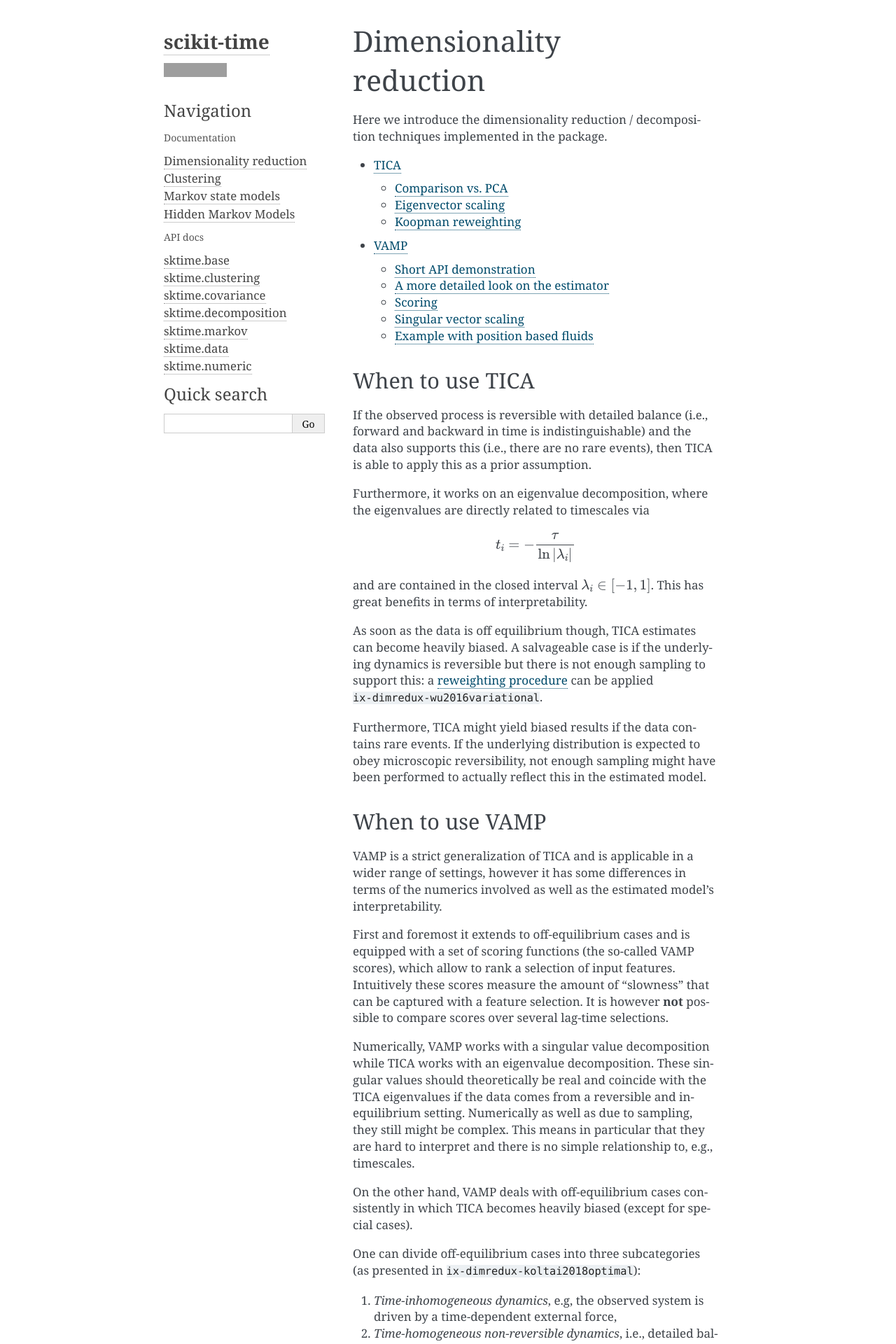
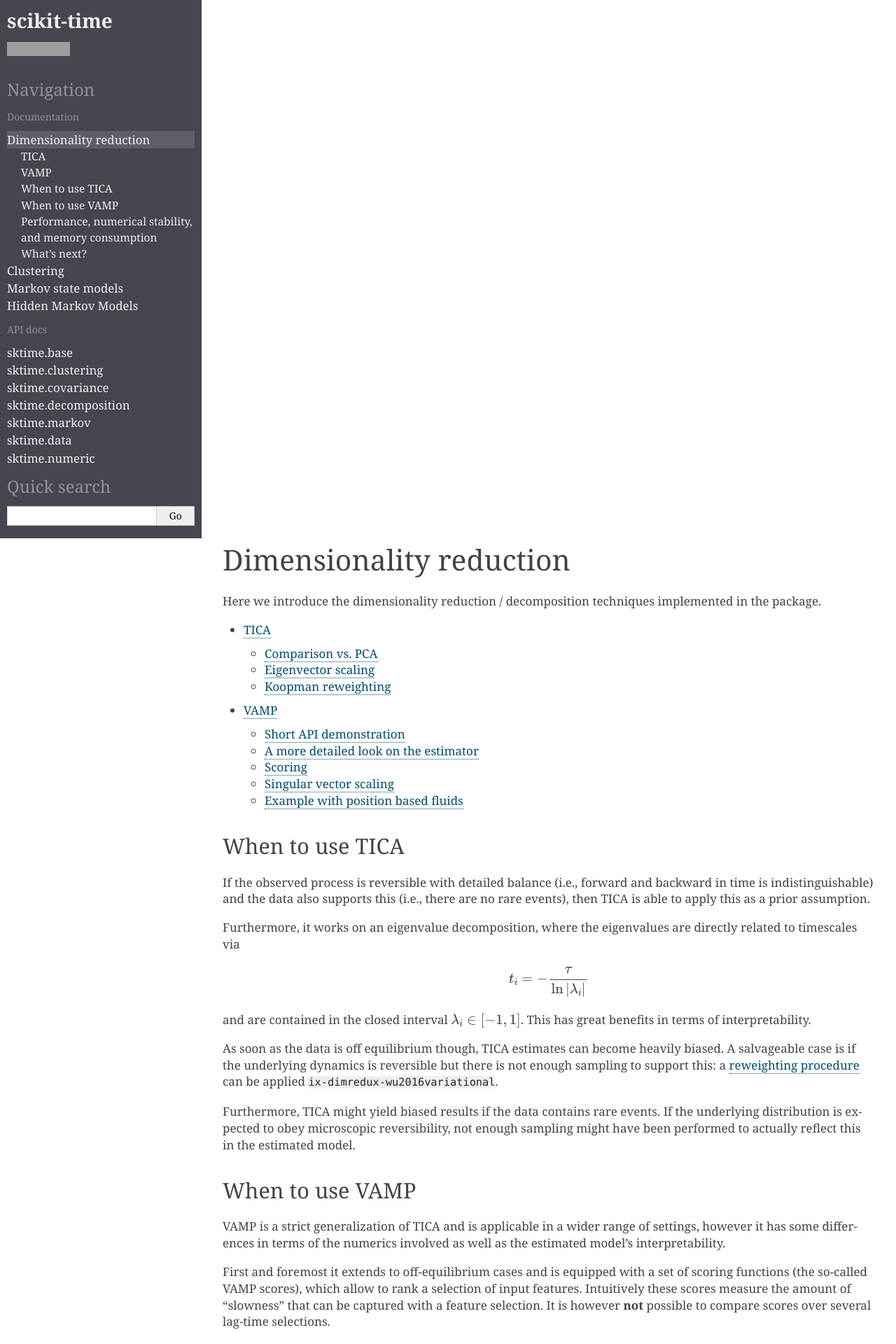
Before and after one commit to deeptime-ml/deeptime, a Sphinx documentation site: the page built from docs/source/index_dimreduction.rst, in a window 1280 px wide. Shown: the top 1920 px of the page at 70% size. Built offline with Sphinx 7.4.7, drawn with Linux system fonts in a browser that asks for light colours; cross-references to code outside the pages are shown as plain code; some of the changed text lies outside the part shown; grey boxes are pictures that could not be loaded.

Commit message:
docs layout update (wip)

```diff
--- /dev/null
+++ b/docs/source/_static/custom.css
@@ -0,0 +1,99 @@
+body {
+    height: 100vh;
+}
+div.section {
+    padding: 2rem 4rem 2rem 3rem;
+}
+div.document {
+    margin-top: 0;
+    margin-left: 0;
+    margin-right: 0;
+    width: 100%;
+    height: 100vh;
+}
+div.bodywrapper {
+    margin-left: unset;
+    margin-right: unset;
+    box-shadow: 0 0 50px 18px #e8e8e8;
+}
+div.documentwrapper {
+    background-color: #f5f5f5;
+    line-height: 1.5;
+    box-sizing: border-box;
+    color: rgb(73, 73, 73);
+    display: block;
+    overflow-x: hidden;
+    overflow-y: auto;
+    height: 100vh;
+    min-width: 0;
+    margin-left: 18rem;
+    width: auto;
+    clear: both;
+}
+div.sphinxsidebar {
+    background-color: rgb(55, 53, 61);
+    box-sizing: border-box;
+    color: rgb(73, 73, 73);
+    display: block;
+    float: left;
+    overflow: hidden;
+    overflow-wrap: unset;
+    position: relative;
+    touch-action: auto;
+    width: 18rem;
+    -webkit-font-smoothing: antialiased;
+}
+
+div.sphinxsidebarwrapper {
+    background-color: #48454E
+}
+
+.sphinxsidebarwrapper {
+    padding: 2rem 0;
+    color: #EFF0F4;
+}
+
+div.sphinxsidebar ul ul,
+div.sphinxsidebar ul.want-points {
+    margin-left: 20px;
+    list-style: none;
+}
+
+div.sphinxsidebarwrapper ul{
+    list-style: none;
+}
+
+div.sphinxsidebar a {
+    color:#EFF0F4;
+    border-bottom: none;
+    text-decoration: none;
+    text-decoration-style: solid;
+    text-decoration-color: rgb(239, 240, 244);
+}
+
+div.sphinxsidebar a:hover {
+    border-bottom: none;
+}
+
+.sphinxsidebarwrapper a, .sphinxsidebarwrapper a:visited {
+    color: #EFF0F4;
+}
+
+.sphinxsidebarwrapper a:hover, .sphinxsidebarwrapper a:focus {
+    color: #CAC0F0;
+    border-bottom: none;
+}
+
+.sphinxsidebarwrapper span, .sphinxsidebarwrapper h3, .sphinxsidebarwrapper .h4 {
+    color: #96929C
+}
+
+a.current {
+    background-color: #605C69;
+    box-sizing: border-box;
+    display: block;
+}
+
+div.sphinxsidebarwrapper a.current ul {
+    color: #605C69
+}
--- /dev/null
+++ b/docs/source/_static/scrollbar.js
@@ -0,0 +1,2 @@
+const sideContainer = document.getElementsByClassName('sphinxsidebar');
+Ps.initialize(sideContainer[0]);
--- /dev/null
+++ b/docs/source/_templates/base_nomodule.rst
@@ -0,0 +1,7 @@
+{% set escapedname = objname|escape %}
+{% set title = "*" ~ objtype ~ "* " ~ escapedname %}
+{{ title | underline }}
+
+.. currentmodule:: {{ module }}
+
+.. auto{{ objtype }}:: {{ objname }}
--- /dev/null
+++ b/docs/source/_templates/class_nomodule.rst
@@ -0,0 +1,31 @@
+{% set escapedname = objname|escape %}
+{% set title = "*" ~ objtype ~ "* " ~ escapedname %}
+{{ title | underline }}
+
+.. currentmodule:: {{ module }}
+
+.. autoclass:: {{ objname }}
+
+   {% block methods %}
+   .. automethod:: __init__
+
+   {% if methods %}
+   .. rubric:: {{ _('Methods') }}
+
+   .. autosummary::
+   {% for item in methods %}
+      ~{{ name }}.{{ item }}
+   {%- endfor %}
+   {% endif %}
+   {% endblock %}
+
+   {% block attributes %}
+   {% if attributes %}
+   .. rubric:: {{ _('Attributes') }}
+
+   .. autosummary::
+   {% for item in attributes %}
+      ~{{ name }}.{{ item }}
+   {%- endfor %}
+   {% endif %}
+   {% endblock %}
--- /dev/null
+++ b/docs/source/_templates/layout.html
@@ -0,0 +1,7 @@
+{% extends '!layout.html' %}
+
+{% block footer %}
+<div class="footer">©2020, AI4Science Group.</div>
+{% endblock %}
+<script src="{{pathto('_static/perfect-scrollbar/js/perfect-scrollbar.min.js', 1)|e}}"></script>
+<script src="{{pathto('_static/scrollbar.js', 1)|e}}"></script>
--- a/docs/source/api/index_base.rst
+++ b/docs/source/api/index_base.rst
@@ -51,8 +51,10 @@
     mean_model = MeanEstimator(axis=-1).fit(data).fetch_model()
     print(mean_model.mean)
 
+.. currentmodule:: sktime.base
 .. autosummary::
    :toctree: generated/
+   :template: class_nomodule.rst
 
    Model
    Estimator
@@ -80,7 +82,9 @@
 It usually also makes sense to implement the transformer interface for estimators whose models are transformers
 by simply calling :code:`self.fetch_model().transform(data)`, i.e., dispatching the transform call to the current model.
 
+.. currentmodule:: sktime.base
 .. autosummary::
    :toctree: generated/
+   :template: class_nomodule.rst
 
    Transformer
--- a/docs/source/conf.py
+++ b/docs/source/conf.py
@@ -111,7 +111,9 @@
     'github_user': 'scikit-time',
     'github_repo': 'scikit-time',
     'github_type': 'star',
-    'sidebar_collapse': 'true'
+    'sidebar_collapse': 'true',
+
+    'sidebar_header': '#96929c'
 }
 html_sidebars = {
     '**': [
@@ -131,8 +133,16 @@
     "--InlineBackend.rc={'figure.dpi': 96}",
 ]
 
+# hack to always update index rst so that static files are copied over during incremental build
+def env_get_outdated(app, env, added, changed, removed):
+    return ['index']
+
 
 def setup(app):
+    app.connect('env-get-outdated', env_get_outdated)
+    app.add_css_file('custom.css')
+    app.add_css_file('perfect-scrollbar/css/perfect-scrollbar.min.css')
+
     class AutoAutoSummary(Autosummary):
 
         option_spec = {
--- a/docs/source/index.rst
+++ b/docs/source/index.rst
@@ -23,7 +23,7 @@
     3. and estimating an msm or hmm based on said discrete time series for further analysis.
 
 .. toctree::
-    :maxdepth: 1
+    :maxdepth: 3
     :caption: Documentation
 
     index_dimreduction
@@ -37,7 +37,7 @@
 available arguments for the implemented methods, although less narrative in nature.
 
 .. toctree::
-   :maxdepth: 1
+   :maxdepth: 3
    :caption: API docs
 
    api/index
```
Also changed, not shown: docs/source/_static/perfect-scrollbar/css/perfect-scrollbar.min.css (added), docs/source/_static/perfect-scrollbar/js/perfect-scrollbar.min.js (added), 8 other files.
